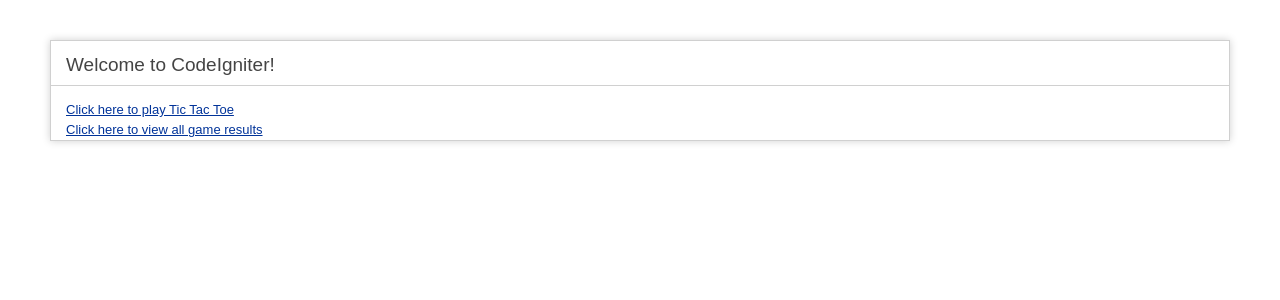
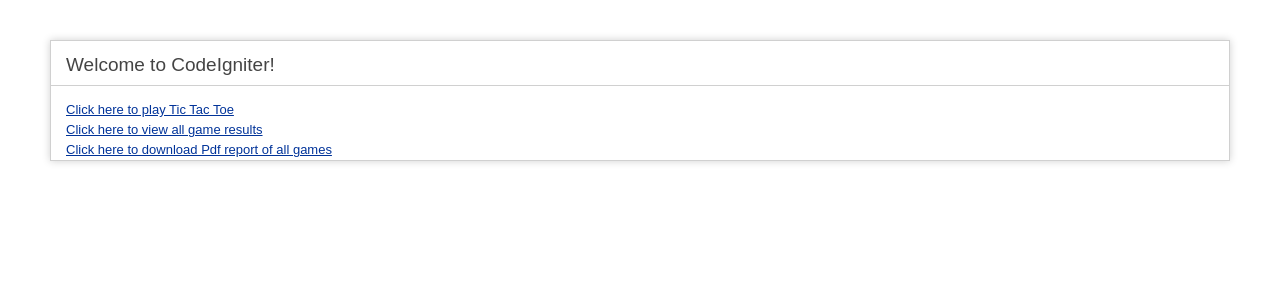
Before and after one commit to Zash22/tictactoe-codeignitor, a CodeIgniter app: page /database/ in a window 1280 px wide. Shown: the top 300 px of the page. Run offline with CodeIgniter, Linux system fonts and the light colour scheme.

Commit message:
new pdf link

```diff
--- a/application/views/welcome_message.php
+++ b/application/views/welcome_message.php
@@ -72,7 +72,8 @@
 
 	<div id="body">
         <a href="<?php echo base_url(); ?>index.php/tictactoe">Click here to play Tic Tac Toe</a> <br>
-        <a href="<?php echo base_url(); ?>index.php/scores">Click here to view all game results </a> <br>
+        <a href="<?php echo base_url(); ?>index.php/scores">Click here to view all game results</a> <br>
+        <a href="<?php echo base_url(); ?>index.php/pdf">Click here to download Pdf report of all games</a> <br>
 	</div>
 </div>
 
```
